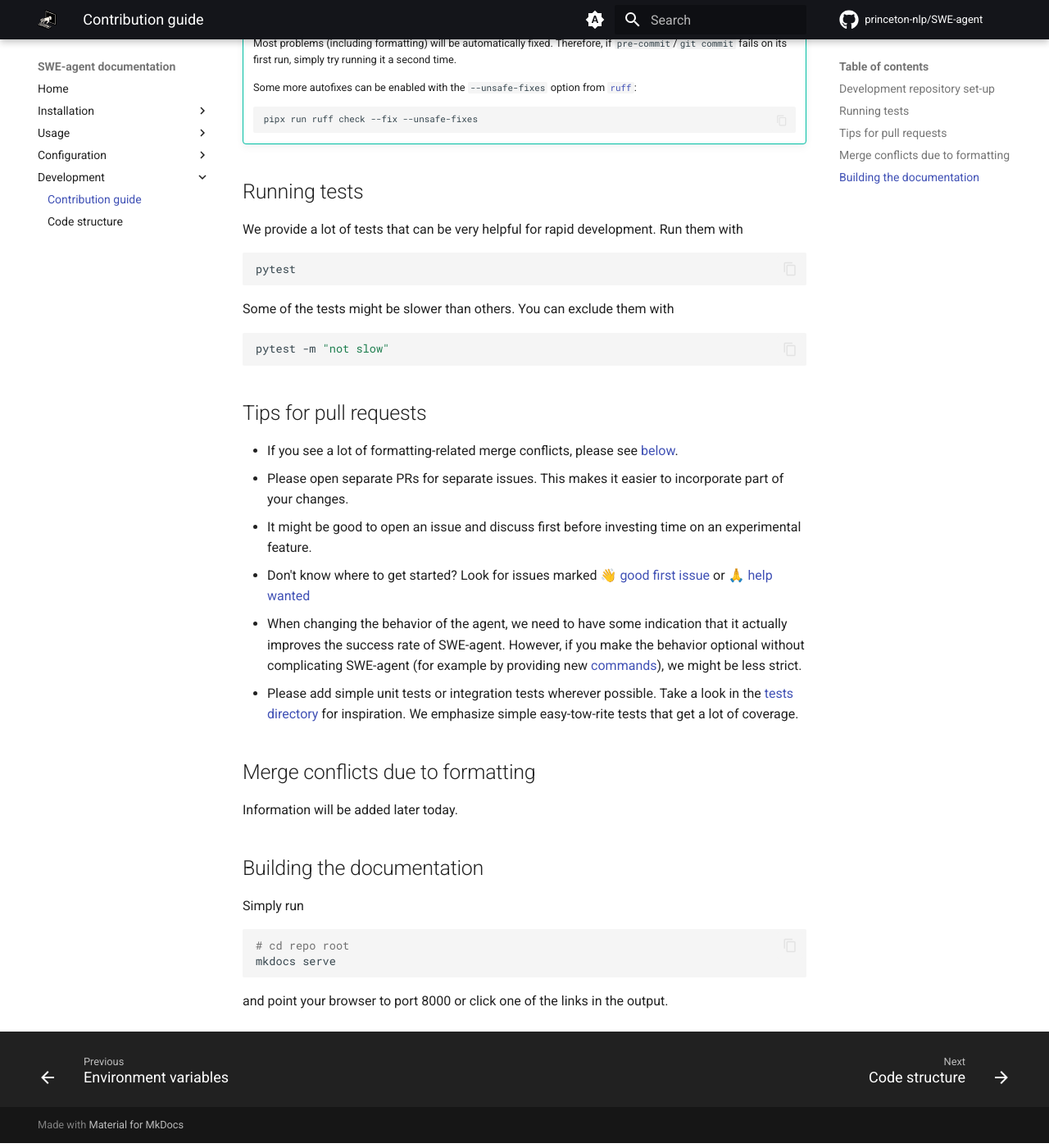
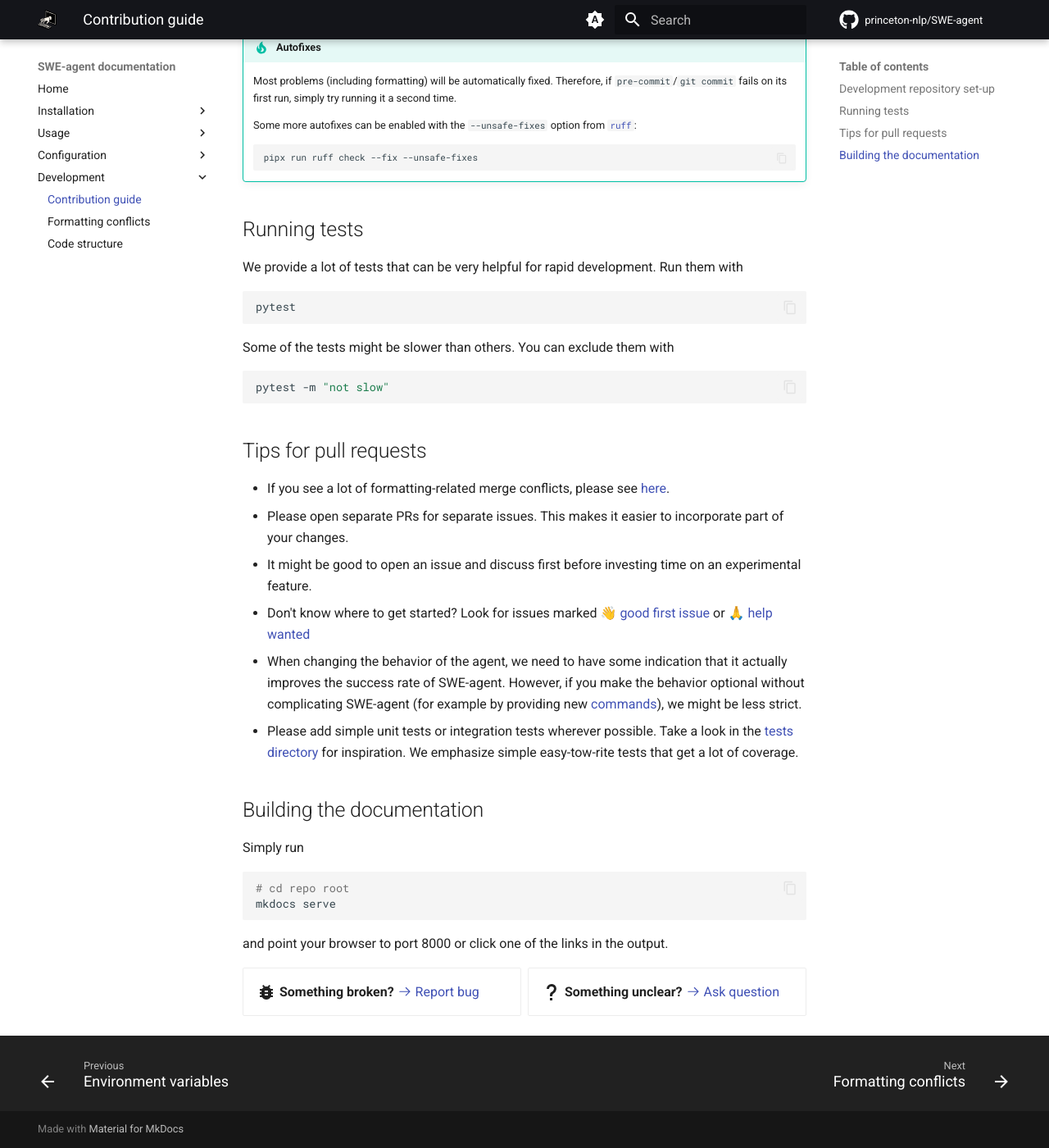
Before and after one commit to princeton-nlp/SWE-agent, an MkDocs documentation site: the page built from docs/dev/contribute.md, in a window 1280 px wide and 1400 px high, scrolled down 974 px. Shown: the whole window at 82% size. Built offline with MkDocs 1.6.1 and Material for MkDocs 9.7.7, drawn with Linux system fonts in a browser that asks for light colours; comment, search, counter and statistics services are not loaded; some of the changed lines change nothing that is shown; some of the changed text lies outside the part shown.

Commit message:
Docs: Add verbose notes about avoiding formatting merge conflicts (#448)
* Docs: Add verbose notes about avoiding formatting merge conflicts

* Include report footer

````diff
--- a/docs/dev/contribute.md
+++ b/docs/dev/contribute.md
@@ -57,7 +57,7 @@
 
 ## Tips for pull requests
 
-* If you see a lot of formatting-related merge conflicts, please see [below](#formatting-merge-conflicts).
+* If you see a lot of formatting-related merge conflicts, please see [here](formatting_conflicts.md).
 * Please open separate PRs for separate issues. This makes it easier to incorporate part of your changes.
 * It might be good to open an issue and discuss first before investing time on an experimental feature.
 * Don't know where to get started? Look for issues marked [👋 good first issue][gfi] or [🙏 help wanted][help_wanted]
@@ -70,10 +70,6 @@
 [gfi]: https://github.com/princeton-nlp/SWE-agent/issues?q=is%3Aissue+is%3Aopen+sort%3Aupdated-desc+label%3A%22%F0%9F%91%8B+good+first+issue%22+
 [help_wanted]: https://github.com/princeton-nlp/SWE-agent/issues?q=is%3Aissue+is%3Aopen+sort%3Aupdated-desc+label%3A%22%F0%9F%99%8F+help+wanted%22
 
-## Merge conflicts due to formatting <a name="formatting-merge-conflicts"></a>
-
-Information will be added later today.
-
 ## Building the documentation
 
 Simply run
@@ -84,3 +80,5 @@
 ```
 
 and point your browser to port 8000 or click one of the links in the output.
+
+{% include-markdown "../_footer.md" %}
--- /dev/null
+++ b/docs/dev/formatting_conflicts.md
@@ -0,0 +1,65 @@
+On May 28th, 2024, we introduced automated formatting with `ruff-format` and `pre-commit`. This changed almost every file in the project.
+If you forked or branched off before these changes and now try to synchronize your fork/branch with `princeton-nlp/SWE-agent:main`, you will
+see a lot of merge conflicts.
+
+To solve this, you need to apply the same formatting to your code. Here's how you can do it.
+
+First let's add the official remote (if it exists, you've probably already added it and you can ignore the warning).
+
+```bash
+git remote add upstream https://github.com/princeton-nlp/SWE-agent.git
+git fetch upstream
+```
+
+Now, you need the updated `pyproject.toml` and `.pre-commit-config.yaml` files.
+We can get them from `princeton-nlp/SWE-agent:main`:
+
+```bash
+git checkout upstream/main -- .pre-commit-config.yaml pyproject.toml
+git commit -m "Update formatting instructions" --no-verify
+```
+
+Let's assume that your changes are on branch `FEATURE_BRANCH`, for example, if you've committed to `main`:
+
+```bash
+export FEATURE_BRANCH="main"
+```
+
+Next we create a copy of this branch (so we don't further modify it):
+
+```bash
+git branch "${FEATURE_BRANCH}" "${FEATURE_BRANCH}_REBASED"
+```
+
+And now comes the tricky bit: We rebase your changes on top of `upstream/mean`, while applying
+the formatting fixes at every step:
+
+```bash
+git rebase upstream/main "${FEATURE_BRANCH}_REBASED" \
+  -Xtheirs \
+  --exec 'git reset --soft HEAD^; pre-commit run; pipx run ruff check --fix --unsafe-fixes; git add -u; git commit -C HEAD@{1} --no-verify'
+```
+
+!!! note "Understanding the last command"
+    Here's what is happening:
+
+    * `git rebase upstream/main "${FEATURE_BRANCH}_REBASED"`
+    applies every commit from `"${FEATURE_BRANCH}_REBASED"` on top of `upstream/main`.
+    * `-Xtheirs` tells git to always take _your_ changes for merge conflicts
+      (rather than the format changes).
+    * After every commit, the command from `--exec` is being called.
+        * `git reset --soft HEAD^` undos the `git commit` action (while leaving the
+          changes staged),
+        * then we apply the formatting, and
+        * finally we commit the
+          formatted changes again.
+
+!!! tip "Still merge conflicts?"
+    It's possible that there are non-formatting-related merge conflicts that you are encountering.
+    In this case, `git rebase` will stop every time it cannot resolve the conflict.
+    Simply fix the merge conflicts as you would normally do (edit the file, commit once done),
+    and then run `git rebase --continue`.
+
+You can now open a PR from `${FEATURE_BRANCH}_REBASED` or make it your new default branch.
+
+{% include-markdown "../_footer.md" %}
--- /dev/null
+++ b/docs/overrides/main.html
@@ -0,0 +1,5 @@
+{% extends "base.html" %}
+
+{% block announce %}
+Forked/branched off of SWE-agent? Please use our latest formatting to resolve merge conflicts. See <a href="/dev/formatting_conflicts">here</a> for details.
+{% endblock %}
--- a/mkdocs.yml
+++ b/mkdocs.yml
@@ -1,6 +1,7 @@
 site_name: SWE-agent documentation
 theme:
   name: material
+  custom_dir: docs/overrides
   icon:
     repo: fontawesome/brands/github
   logo: assets/swe-agent.svg
@@ -29,6 +30,8 @@
     - navigation.footer
     - content.code.copy
     - content.footnote.tooltips
+    - header.autohide
+    - announce.dismiss
 markdown_extensions:
   - admonition
   - pymdownx.details
@@ -65,6 +68,7 @@
     - "Environment variables": "config/env.md"
   - Development:
     - "Contribution guide": "dev/contribute.md"
+    - "Formatting conflicts": "dev/formatting_conflicts.md"
     - "Code structure": "dev/code_structure.md"
 plugins:
    - glightbox
````
